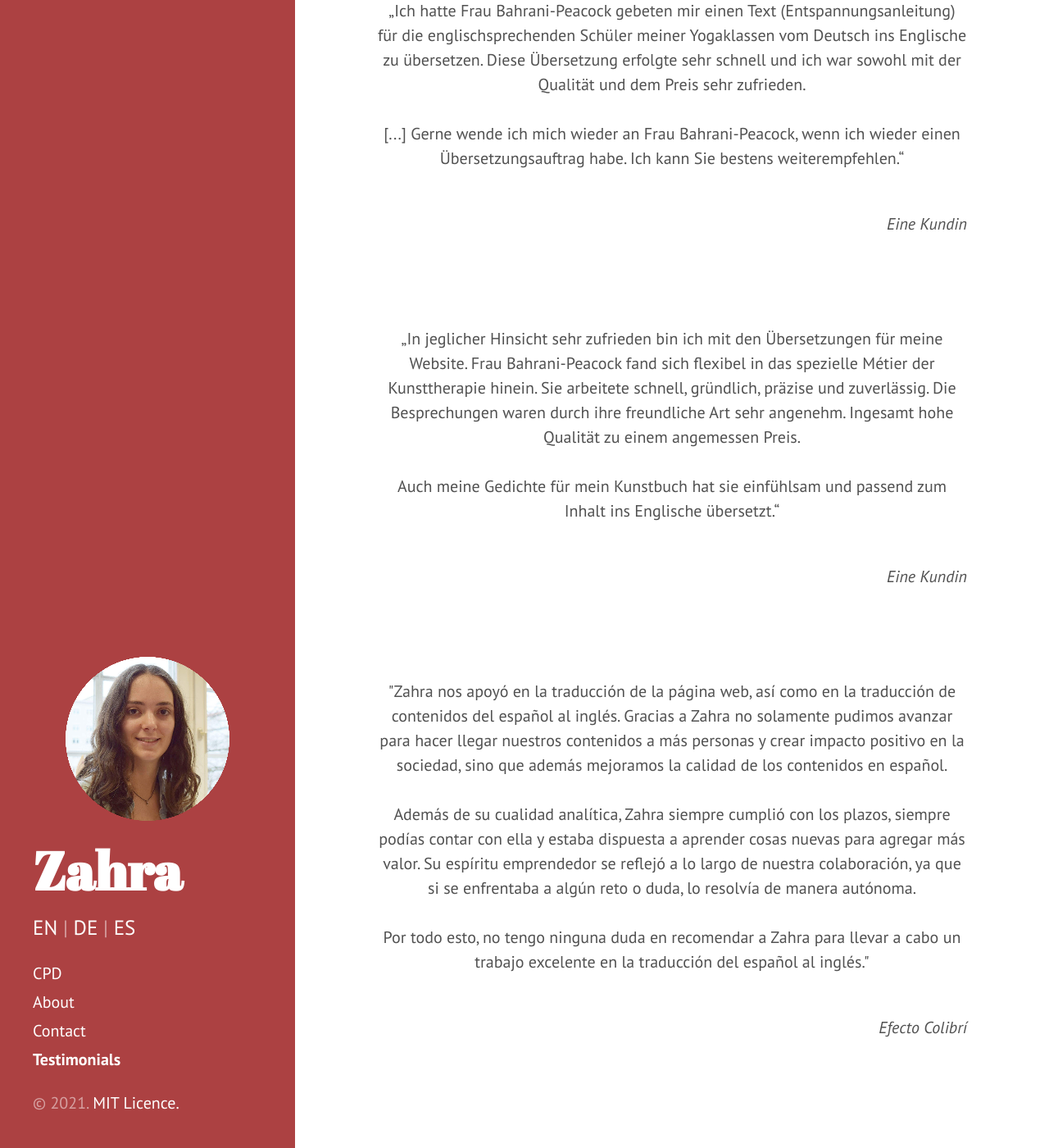
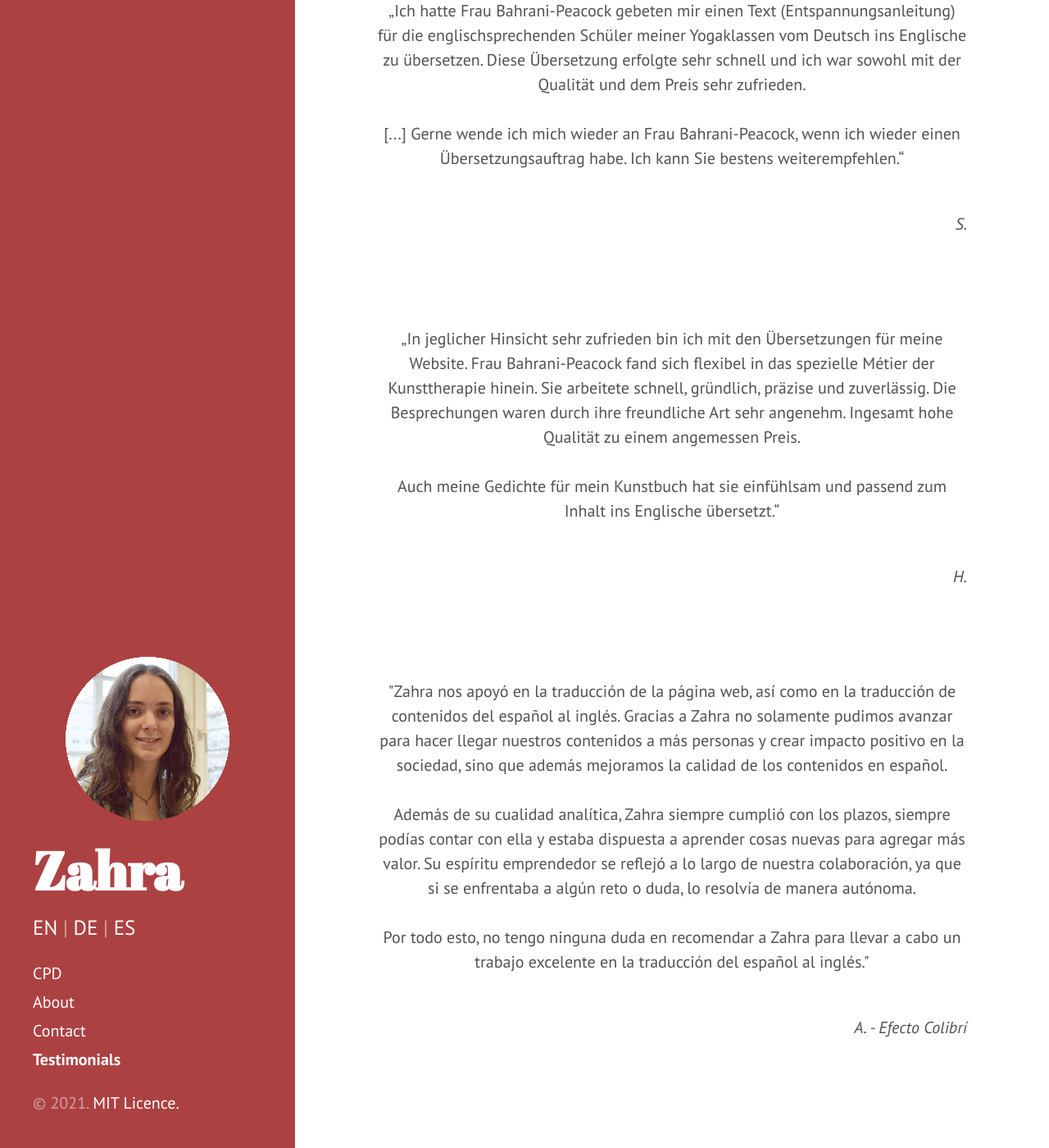
Before and after one commit to Zahra-Claire-Bahrani-Peacock/zahra-claire-bahrani-peacock.github.io, a Jekyll site: the page built from testimonials.md, in a window 1280 px wide and 1400 px high, scrolled down 312 px. Shown: the whole window at 82% size. Built offline with Jekyll 4.4.1, drawn with Linux system fonts in a browser that asks for light colours.

Commit message:
Change 02.2021

```diff
--- a/index.html
+++ b/index.html
@@ -14,8 +14,8 @@ description: Zahra-Claire Bahrani-Peacock is an English translator for economics
 <div align="center">Should you require a service in a language or area of expertise not mentioned on this site, I would be glad to assist in any way I can. Just send me a message.</div>
 <br/>
 <br/>
-<div align="center">economics - business - agriculture - food - travel & tourism - art & theatre</div>
-<div align="center">equine industry - e-commerce - law (general)</div>
+<div align="center">economics - business - marketing - e-commerce</div>
+<div align="center">travel & tourism - food - art - equine industry - law (general)</div>
 <br/>
 <br/>
 Zahra-Claire Bahrani-Peacock – sworn, state-certified translator and interpreter
--- a/testimonials.md
+++ b/testimonials.md
@@ -13,7 +13,7 @@ permalink: testimonials
 <br/>
 [...] Gerne wende ich mich wieder an Frau Bahrani-Peacock, wenn ich wieder einen Übersetzungsauftrag habe. Ich kann Sie bestens weiterempfehlen.“</div>
 <br/>
-<div align="right"><i>Eine Kundin</i></div>
+<div align="right"><i>S.</i></div>
 <br/>
 <br/>
 <br/>
@@ -26,7 +26,7 @@ Ingesamt hohe Qualität zu einem angemessen Preis.
 <br/>
 Auch meine Gedichte für mein Kunstbuch hat sie einfühlsam und passend zum Inhalt ins Englische übersetzt.“</div>
 <br/>
-<div align="right"><i>Eine Kundin</i></div>
+<div align="right"><i>H.</i></div>
 <br/>
 <br/>
 <br/>
@@ -38,4 +38,4 @@ Además de su cualidad analítica, Zahra siempre cumplió con los plazos, siempr
 <br/>
 Por todo esto, no tengo ninguna duda en recomendar a Zahra para llevar a cabo un trabajo excelente en la traducción del español al inglés."</div>
 <br/>
-<div align="right"><i>Efecto Colibrí</i></div>
+<div align="right"><i>A. - Efecto Colibrí</i></div>
```
